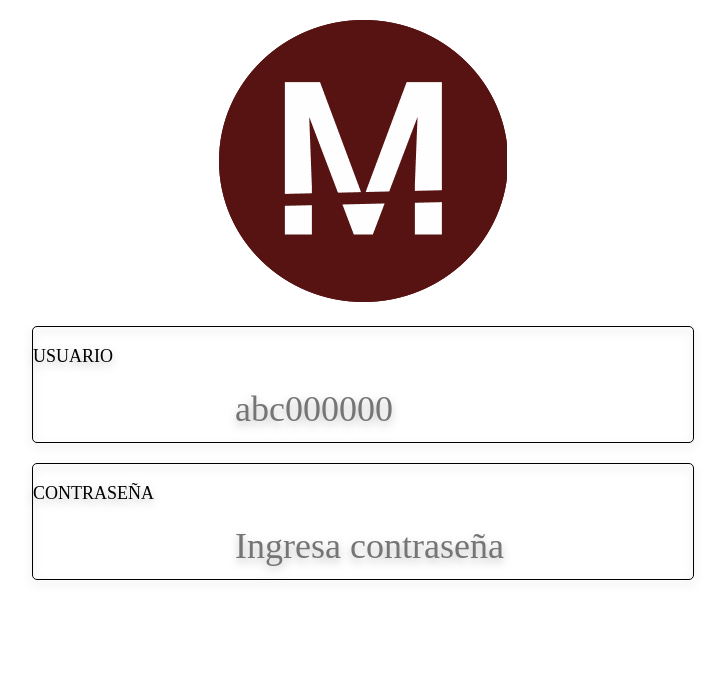
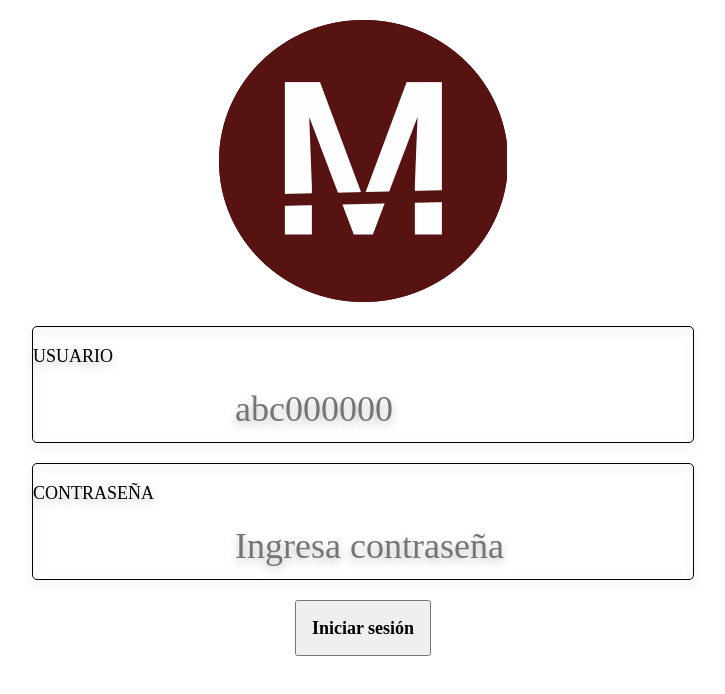
Before and after one commit to MariaFernanda2502/maltia, a React (Create React App) app: page / in a window 1280 px wide. Shown: the top 694 px of the page, without its empty margins (277-1002 px from the left). Built offline with nearby package versions, Linux system fonts and the light colour scheme.

Commit message:
Login completo

```diff
--- a/src/Componentes/Login/Login.css
+++ b/src/Componentes/Login/Login.css
@@ -63,3 +63,45 @@
     display: inline-block;
 
 }
+.botonInicio{
+    margin-top: 20px;
+}
+
+.botonInicio button{
+    font-family: Rambla;
+    font-style: normal;
+    font-weight: bold;
+    font-size: 18px;
+    line-height: 22px;
+    align-items: center;
+    text-align: center;
+    padding: 15px 15px 15px 15px;
+}
+.botonInicio button:hover{
+    font-family: Rambla;
+    font-style: normal;
+    font-weight: bold;
+    font-size: 18px;
+    line-height: 22px;
+    align-items: center;
+    text-align: center;
+    background-color:maroon;
+    color: white;
+    padding: 15px 15px 15px 15px;
+}
+.todaClase{
+    margin-top: 20px;
+    border: 1px solid black;
+}
+.inputC{
+
+    display: inline-block;
+}
+#logo2{
+    width: 50px;
+    height: 50px;
+}
+.logoP{
+    margin-top: 3px;
+    display: inline-block;
+}
--- a/src/Componentes/Login/Login.js
+++ b/src/Componentes/Login/Login.js
@@ -29,10 +29,11 @@ function Login() {
                         </input>
                     </div>
                 </div>
-
-
-
-
+            </section>
+            <section className="botonInicio">
+                <button>
+                   Iniciar sesión
+                </button>
             </section>
         </div>
     );
```
